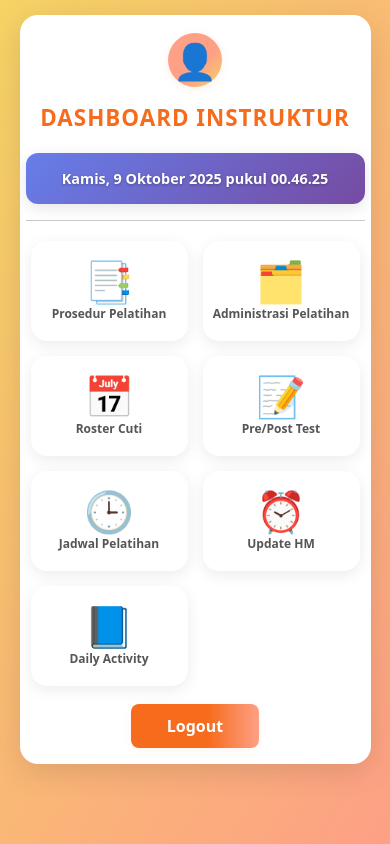
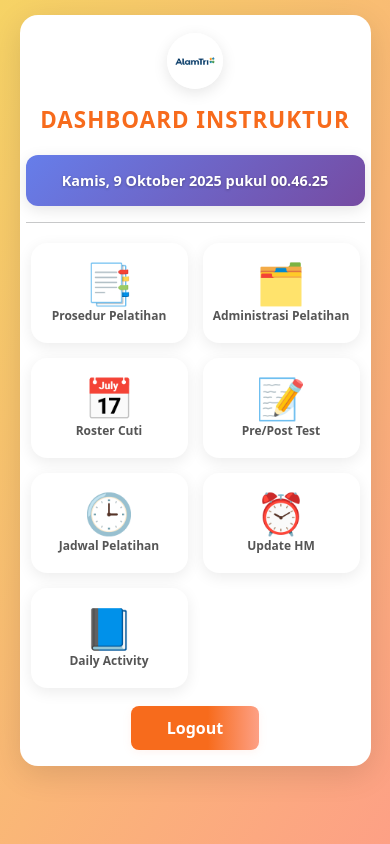
Before and after one commit to CahPuntik/BukuSaku, a plain HTML site: page dashboard.html in a window 390 px wide. Drawn offline with nearby package versions, Linux system fonts and the light colour scheme; no server answers.

Commit message:
Replace emoji logos with Alamtri_logo.png in login and dashboard pages

```diff
--- a/dashboard.html
+++ b/dashboard.html
@@ -62,17 +62,23 @@
       margin-bottom: 18px;
     }
     .avatar {
-      width: 54px;
-      height: 54px;
+      width: 64px;
+      height: 64px;
       border-radius: 50%;
-      background: linear-gradient(135deg, #fda085 60%, #f6d365 100%);
+      background: rgba(255, 255, 255, 0.9);
       display: flex;
       align-items: center;
       justify-content: center;
-      font-size: 2.2rem;
-      color: #fff;
       margin-right: 16px;
-      box-shadow: 0 2px 8px rgba(253,160,133,0.18);
+      box-shadow: 0 4px 15px rgba(0, 0, 0, 0.1);
+      overflow: hidden;
+    }
+
+    .avatar img {
+      width: 56px;
+      height: 56px;
+      object-fit: contain;
+      border-radius: 50%;
     }
     .dashboard-title {
       font-size: 1.4rem;
@@ -189,6 +195,13 @@
       .avatar {
         margin-right: 0;
         margin-bottom: 6px;
+        width: 56px;
+        height: 56px;
+      }
+
+      .avatar img {
+        width: 48px;
+        height: 48px;
       }
       .cards-container {
         grid-template-columns: repeat(auto-fit, minmax(100px, 1fr));
@@ -212,7 +225,9 @@
 <body>
   <div class="dashboard-container">
     <div class="dashboard-header">
-      <div class="avatar">👤</div>
+      <div class="avatar">
+        <img src="Alamtri_logo.png" alt="Alamtri Logo">
+      </div>
       <div class="dashboard-title">DASHBOARD INSTRUKTUR</div>
     </div>
     <div id="welcomeMessage" class="welcome"></div>
```
Also changed, not shown: index.html (+15 -5 lines).
